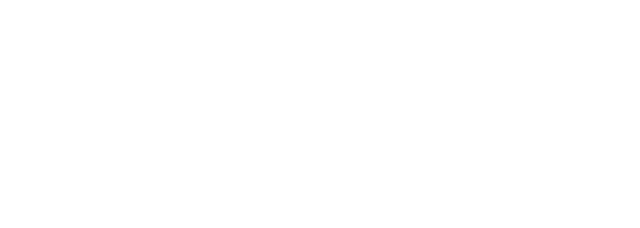
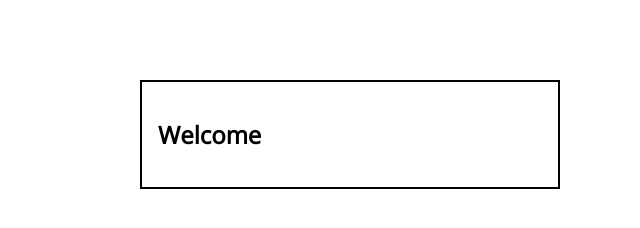
Before and after one commit to actionshrimp/gitsim, a website built with Parcel: page assets/index.html in a window 1280 px wide. Shown: the whole page, without its empty margins (640-1280 px from the left). Built offline with nearby package versions, Linux system fonts and the light colour scheme.

Commit message:
Add little floaty guide thing

```diff
--- a/assets/index.html
+++ b/assets/index.html
@@ -1,10 +1,14 @@
 <html>
     <head>
         <link rel="stylesheet" href="./styles.less">
+        <link href="https://fonts.googleapis.com/css?family=Open+Sans|Roboto" rel="stylesheet">
     </head>
 <body>
-    <div>
+    <div id="page">
         <canvas id="gitsim-screen"></canvas>
+        <div id="guide">
+            <h2>Welcome</h2>
+        </div>
     </div>
     <script src="../src/demo.bs.js"></script>
 </body>
--- a/assets/styles.less
+++ b/assets/styles.less
@@ -1,8 +1,30 @@
+@font-text: "Roboto", sans-serif;
+@font-title: "Open sans", sans-serif;
+
 body {
     margin: 0;
+    font-family: @font-text;
+}
+
+h1, h2 {
+    font-family: @font-title;
+}
+
+#page {
+    position: relative;
 }
 
 #gitsim-screen {
     width: 100%;
     height: 100%;
 }
+
+#guide {
+    position: absolute;
+    width: 30%;
+    right: 10vh;
+    top: 10vh;
+    background-color: white;
+    border: 2px black solid;
+    padding: 1em;
+}
```
